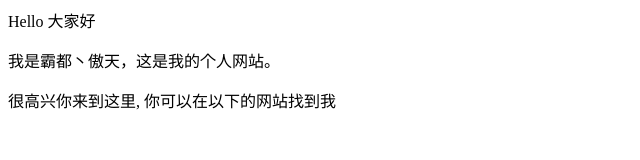
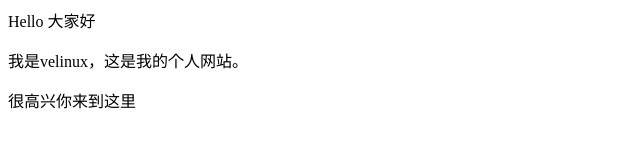
Before and after one commit to velinux-repo/velinux-repo.github.io, a plain HTML site: page index.html in a window 1280 px wide. Shown: the whole page, without its empty margins (0-640 px from the left). Drawn offline with Linux system fonts and the light colour scheme.

Commit message:
Update index.html

```diff
--- a/index.html
+++ b/index.html
@@ -1,3 +1,3 @@
 <p>Hello 大家好</p>
-<p>我是霸都丶傲天，这是我的个人网站。 </p>
-<p>很高兴你来到这里, 你可以在以下的网站找到我</p>
+<p>我是velinux，这是我的个人网站。 </p>
+<p>很高兴你来到这里</p>
```
